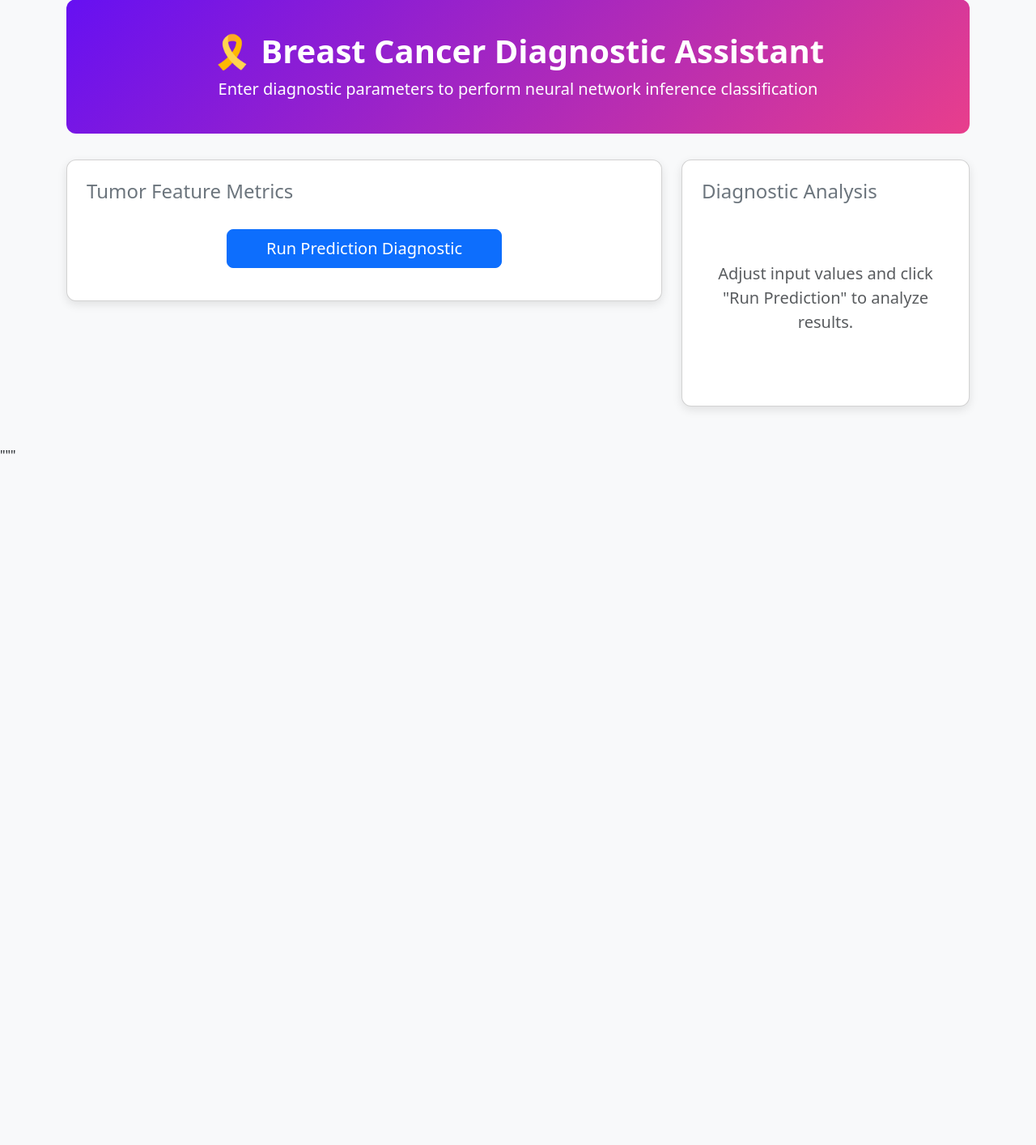
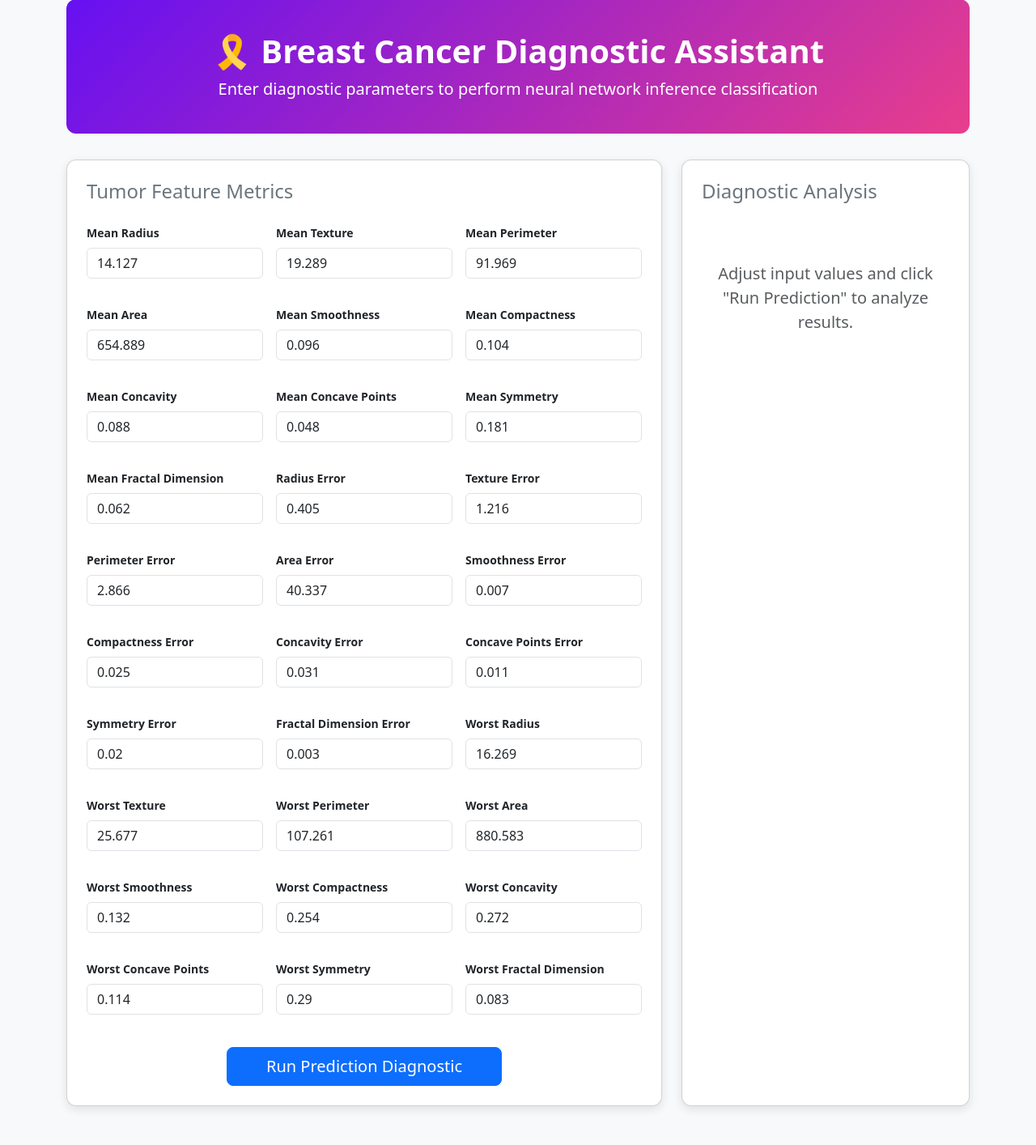
Before and after one commit to AbhishekGXT/Breast-Cancer-Diagnostic-Assistant, a Flask app: page / in a window 1280 px wide. Shown: the part 49-1463 px from the top of the page at 81% size. Before the commit the page ends 610 px from the top, so only its background shows below. Run offline with Flask 3, Linux system fonts and the light colour scheme; parts of the project's set-up code (start-up, migrations or seed data) failed here and were passed over.

Commit message:
Fix prediction response handling and requirements

```diff
--- a/app.py
+++ b/app.py
@@ -1,20 +1,18 @@
-
 import os
 import pickle
 import numpy as np
 import tensorflow as tf
-
 from flask import Flask, request, jsonify, render_template
 
 app = Flask(__name__)
 
-# Get the folder where app.py is located
+# Base directory path
 BASE_DIR = os.path.dirname(os.path.abspath(__file__))
 
 MODEL_PATH = os.path.join(BASE_DIR, "model.keras")
 SCALER_PATH = os.path.join(BASE_DIR, "scaler.pkl")
 
-# Load the trained model and fitted scaler
+# Load model and scaler
 try:
     model = tf.keras.models.load_model(MODEL_PATH)
 
@@ -51,12 +49,13 @@ def predict():
                 "error": "Features list cannot be empty."
             }), 400
 
-        # If user submitted fewer than 30 features, pad the rest with 0.0
+        # Pad remaining features with 0.0 if fewer than 30 are provided
         if len(features) < 30:
             features = features + [0.0] * (30 - len(features))
         elif len(features) > 30:
             features = features[:30]
-        # Convert input values into numbers
+
+        # Convert input values into numeric array
         try:
             raw_data = np.asarray(features, dtype=np.float64)
         except (TypeError, ValueError):
@@ -69,20 +68,19 @@ def predict():
                 "error": "Feature values must be finite numbers."
             }), 400
 
-        # Convert one patient's values into one row
+        # Reshape for single-patient batch inference
         raw_data = raw_data.reshape(1, 30)
 
-        # Apply the SAME fitted scaler used during training
+        # Apply fitted scaler
         scaled_data = scaler.transform(raw_data)
 
-        # Predict
+        # Run model inference
         output = np.asarray(model.predict(
             scaled_data, verbose=0
         ))
 
-        # Handle a single sigmoid output OR two-class output
+        # Handle single sigmoid output vs 2-class softmax output
         if output.shape == (1, 1):
-            # Assumes sigmoid probability represents class 1 (Benign)
             benign_probability = float(output[0, 0])
 
             if not 0 <= benign_probability <= 1:
@@ -98,14 +96,10 @@ def predict():
                 class_name = "Malignant"
 
         elif output.shape == (1, 2):
-            # Assumes output columns are [Malignant, Benign]
             probabilities = output[0]
-
             prediction = int(np.argmax(probabilities))
             confidence = float(probabilities[prediction])
-            class_name = (
-                "Malignant" if prediction == 0 else "Benign"
-            )
+            class_name = "Malignant" if prediction == 0 else "Benign"
 
         else:
             raise ValueError(
@@ -115,7 +109,7 @@ def predict():
         return jsonify({
             "prediction": prediction,
             "class_name": class_name,
-            "confidence": confidence
+            "confidence": round(confidence, 4)
         })
 
     except Exception as e:
@@ -127,4 +121,4 @@ def predict():
 
 if __name__ == "__main__":
     port = int(os.environ.get("PORT", 5000))
-    app.run(host="127.0.0.1", port=port, debug=False)
+    app.run(host="0.0.0.0", port=port, debug=False)
--- a/templates/index.html
+++ b/templates/index.html
@@ -1,4 +1,4 @@
-
+<!DOCTYPE html>
 <html lang="en">
 <head>
     <meta charset="UTF-8">
@@ -30,7 +30,7 @@
                             <!-- Inputs will be dynamically generated by JS -->
                         </div>
                         <div class="text-center mt-4">
-                            <button type="submit" class="btn btn-primary btn-lg px-5">Run Prediction Diagnostic</button>
+                            <button type="submit" id="submitBtn" class="btn btn-primary btn-lg px-5">Run Prediction Diagnostic</button>
                         </div>
                     </form>
                 </div>
@@ -59,7 +59,7 @@
     </div>
 
     <script>
-        // Feature names and average defaults for easy testing
+        // Feature names and average defaults
         const features = [
             { name: 'mean radius', default: 14.127 }, { name: 'mean texture', default: 19.289 },
             { name: 'mean perimeter', default: 91.969 }, { name: 'mean area', default: 654.889 },
@@ -93,11 +93,13 @@
         // Handle submission
         document.getElementById('predictionForm').addEventListener('submit', async (e) => {
             e.preventDefault();
+            const submitBtn = document.getElementById('submitBtn');
+            submitBtn.disabled = true;
+            submitBtn.innerText = "Analyzing...";
 
-            // Collect input values
+            // Collect all 30 input values
             const values = features.map((_, idx) => parseFloat(document.getElementById(`feat_${idx}`).value));
 
-            // Call prediction endpoint
             try {
                 const response = await fetch('/predict', {
                     method: 'POST',
@@ -106,25 +108,19 @@
                 });
 
                 const text = await response.text();
-    const result = text ? JSON.parse(text) : {};
+                let result;
+                try {
+                    result = JSON.parse(text);
+                } catch (parseErr) {
+                    throw new Error("Server did not return valid JSON: " + text);
+                }
 
                 if (!response.ok || result.error) {
-        alert("Error: " + (result.error || `Server returned ${response.status}`));
+                    alert('Error: ' + (result.error || `Server returned HTTP ${response.status}`));
                     return;
                 }
 
-    // Update UI with result.class_name and result.confidence
-    console.log("Prediction:", result);
-} catch (err) {
-    alert("Request failed: " + err.message);
-}
-
-                if (result.error) {
-                    alert('Error: ' + result.error);
-                    return;
-                }
-
-                // Display prediction results
+                // Show results card
                 document.getElementById('resultPlaceholder').classList.add('d-none');
                 document.getElementById('resultOutput').classList.remove('d-none');
 
@@ -139,16 +135,21 @@
                 if (result.prediction === 0) {
                     alertBox.className = "alert alert-danger text-center fw-bold fs-4 py-3";
                     alertBox.innerText = "Malignant";
-                    clinicalDisclaimer.innerHTML = "⚠️ <em>Please consult a medical professional for clinical evaluation.</em>";
+                    confidenceBar.className = "progress-bar bg-danger";
+                    clinicalDisclaimer.innerHTML = "⚠️ <em>Please consult a medical professional for further clinical evaluation.</em>";
                 } else {
                     alertBox.className = "alert alert-success text-center fw-bold fs-4 py-3";
                     alertBox.innerText = "Benign";
-                    clinicalDisclaimer.innerHTML = "✅ <em>The parameters entered suggest a non-cancerous structure.</em>";
+                    confidenceBar.className = "progress-bar bg-success";
+                    clinicalDisclaimer.innerHTML = "✅ <em>The parameters entered suggest a non-cancerous profile.</em>";
                 }
             } catch (err) {
                 alert('Error sending request: ' + err.message);
+            } finally {
+                submitBtn.disabled = false;
+                submitBtn.innerText = "Run Prediction Diagnostic";
             }
         });
     </script>
 </body>
-</html>"""
+</html>
```
Lines whose indentation alone changed are shown as unchanged.
